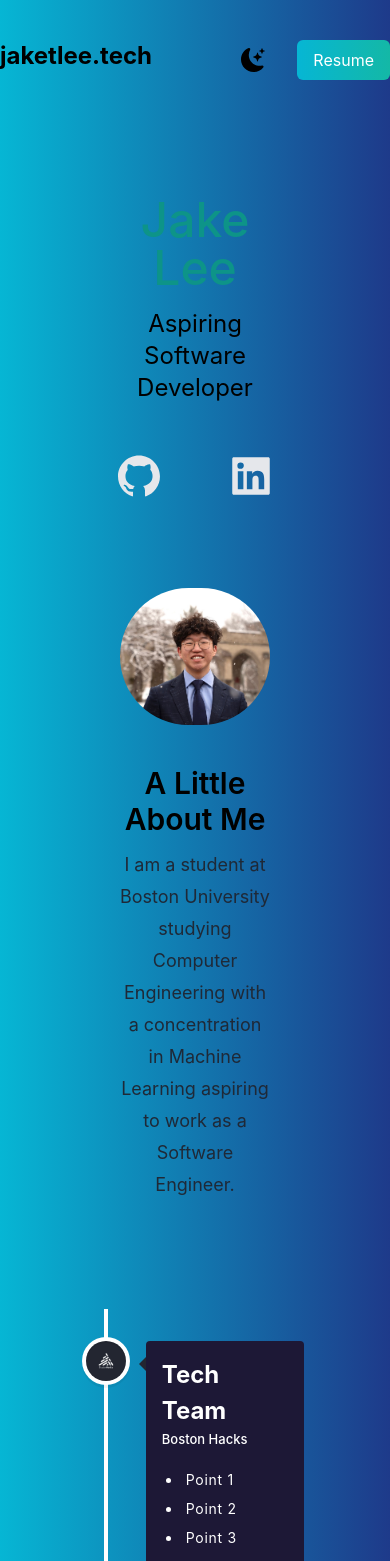
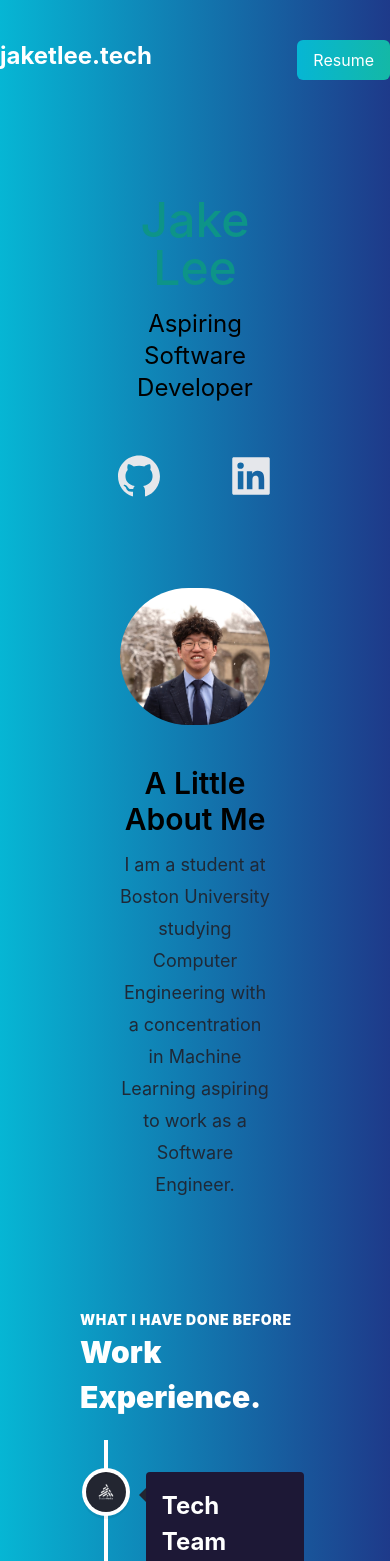
Before and after one commit to jaketlee07/jakes-portfolio-website, a React (Create React App) app in the folder jakes-website/: page / in a window 390 px wide. Shown: the top 1561 px of the page. Built offline with nearby package versions, Linux system fonts and the light colour scheme.

Commit message:
styling changes

```diff
--- a/jakes-website/src/components/Contact.jsx
+++ b/jakes-website/src/components/Contact.jsx
@@ -53,9 +53,13 @@ const Contact = () => {
   };
 
   return (
-    <div className={`xl:mt-12 flex xl:flex-col gap-10 overflow-hidden `}>
-        <p className="text-white font-black sm:text-[18px] text-[14px] text-secondary uppercase tracking-wider">Get in touch</p>
-        <h3 className="text-white font-black md:text-[60px] sm:text-[50px] xs:text-[40px] text-[30px]">Contact.</h3>
+    <div className="xl:mt-12 flex xl:flex-col gap-10 overflow-hidden">
+        <p className="text-white font-black sm:text-[18px] text-[14px] text-secondary uppercase tracking-wider">
+            Get in touch
+        </p>
+        <h3 className="text-white font-black md:text-[60px] sm:text-[50px] xs:text-[40px] text-[30px]">
+            Contact.
+        </h3>
 
         <form
           ref={formRef}
--- a/jakes-website/src/components/Experience.jsx
+++ b/jakes-website/src/components/Experience.jsx
@@ -21,7 +21,7 @@ const experiences = [
       icon: BostonHacks,
       title: "Tech Team",
       company_name: "Boston Hacks",
-      points: ["Point 1", "Point 2", "Point 3"],
+      points: ["Worked in a team of 10 to develop and deploy a successful hackathon website and registration portal for management of 500+ applications for the upcoming hackathon", "Partnered closely with the design team to ensure that the hackathon website and registration portal were visually appealing, intuitive, and consistent with the event's theme and messaging"],
     },
     {
       date: "January 2023 - May 2023",
@@ -29,9 +29,10 @@ const experiences = [
       icon: ThetaTau,
       title: "Website Chair",
       company_name: "Theta Tau Psi Delta",
-      points: ["Point 1", "Point 2", "Point 3"],
+      points: ["Oversaw the development of a new professional fraternity website from ideation to launch, resulting in a 50% increase in website traffic and 25% increase in membership inquiries", "Utilized Django as the primary database framework for data management and seamless integration with website features"],
     },
     // Add more experience objects as needed
+    // max 3 points
   ];
 
 
@@ -82,6 +83,13 @@ const ExperienceCard = ({ experience }) => {
 const Experience = () => {
   return (
       <div className="mt-20 flex flex-col">
+
+        <p className="text-white font-black sm:text-[18px] text-[14px] text-secondary uppercase tracking-wider">
+            What I Have Done Before
+        </p>
+        <h3 className="text-white font-black md:text-[60px] sm:text-[50px] xs:text-[40px] text-[30px] pb-5">
+            Work Experience.
+        </h3>
         <VerticalTimeline>
           {experiences.map((experience, index) => (
             <ExperienceCard key={index} experience={experience} />
--- a/jakes-website/src/components/Nav.jsx
+++ b/jakes-website/src/components/Nav.jsx
@@ -3,11 +3,12 @@ import React from 'react'
 import { BsFillMoonStarsFill } from "react-icons/bs";
 
 import { useState } from "react";
+import Resume from "/Users/jakelee/Documents/GitHub/jakes-portfolio-website/jakes-website/src/assets/Jake's_Resume.pdf";
 
 
 function Nav() {
-    const [dark, setDark] = useState(false);
-    // const formRef = useRef();
+    // const [dark, setDark] = useState(false);
+    // // const formRef = useRef();
 
     const onButtonClick = () => {
         // using Java Script method to get PDF file
@@ -17,8 +18,8 @@ function Nav() {
                 const fileURL = window.URL.createObjectURL(blob);
                 // Setting various property values
                 let alink = document.createElement('a');
-                //alink.href = fileURL;
-                alink.download = 'public/jake_lee_resume.pdf';
+                alink.href = Resume;
+                alink.download = Resume;
                 alink.click();
             })
         })
@@ -26,18 +27,18 @@ function Nav() {
 
 
     return (
-    <div className={dark ? "dark" : ""}>
+    // <div className={dark ? "dark" : ""}>
 
         <main className=" lg:px-20 flex-1" >
 
-                <nav className="py-10 mb-12 flex justify-between dark:text-white">
+                <nav className="py-10 mb-12 flex justify-between text-white">
                     <h1 className="font-bold text-2xl">jaketlee.tech</h1>
                 <ul className="flex items-center">
                     <li>
-                    <BsFillMoonStarsFill
+                    {/* <BsFillMoonStarsFill
                         onClick={() => setDark(!dark)}
                         className=" cursor-pointer text-2xl"
-                    />
+                    /> */}
                     </li>
                     <li>
                     <button
@@ -50,7 +51,7 @@ function Nav() {
                 </ul>
                 </nav>
         </main>
-    </div>
+    // </div>
   );
 };
 
--- a/jakes-website/src/components/Projects.jsx
+++ b/jakes-website/src/components/Projects.jsx
@@ -86,12 +86,12 @@ function Projects() {
   return (
     <section className="py-10">
     <div>
-      <h3 className="text-5xl font-bold py-1 dark:text-white ">Projects</h3>
-      <p className="text-lg py-2 leading-8 text-gray-600 dark:text-gray-200">
+      <h3 className="text-white font-black md:text-[60px] sm:text-[50px] xs:text-[40px] text-[30px]">Projects</h3>
+      <p className="text-xl py-2 font-bold leading-8 text-white">
         Since the begining of my Programming journey I have taken part in a wide
         range of projects
       </p>
-      <p className="text-lg py-2 leading-8 text-gray-600 dark:text-gray-200">
+      <p className="text-xl py-2 font-bold leading-8 text-white">
         Here are some of the projects that I've done
       </p>
     </div>
--- a/jakes-website/src/components/Skills.jsx
+++ b/jakes-website/src/components/Skills.jsx
@@ -7,7 +7,9 @@ import program from "/Users/jakelee/Documents/GitHub/jakes-portfolio-website/jak
 function Skills() {
   return (
     <section>
-
+        <h3 className="text-white font-black md:text-[60px] sm:text-[50px] xs:text-[40px] text-[30px] pb-5">
+            Relevant Skills and Courses.
+        </h3>
     <div className="lg:flex gap-10">
       <div className="text-center shadow-lg p-10 rounded-xl my-10  dark:bg-white flex-1">
         <img src={program} width={100} height={100} />
```
Also changed, not shown: 1 other file (tests, documents, lock files or other folders).
